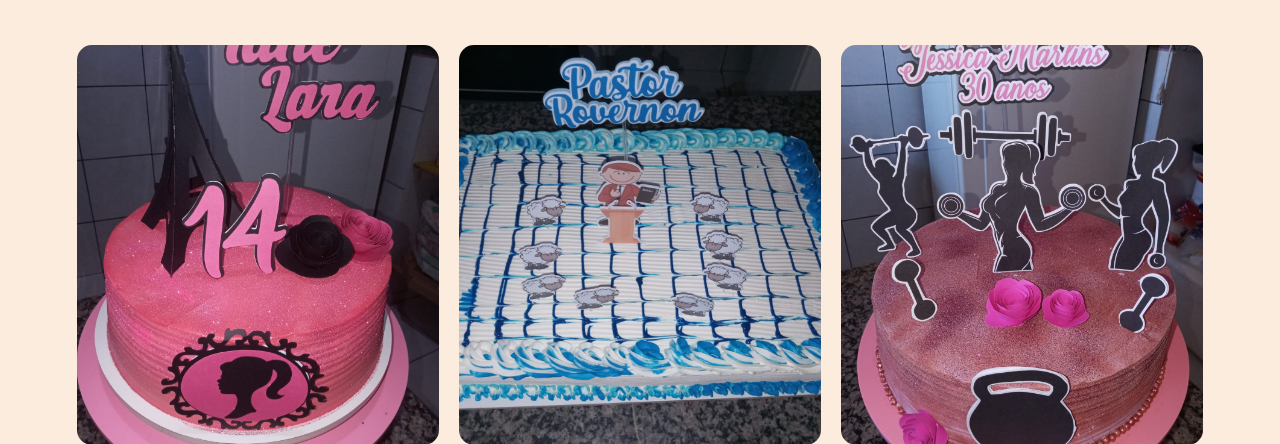
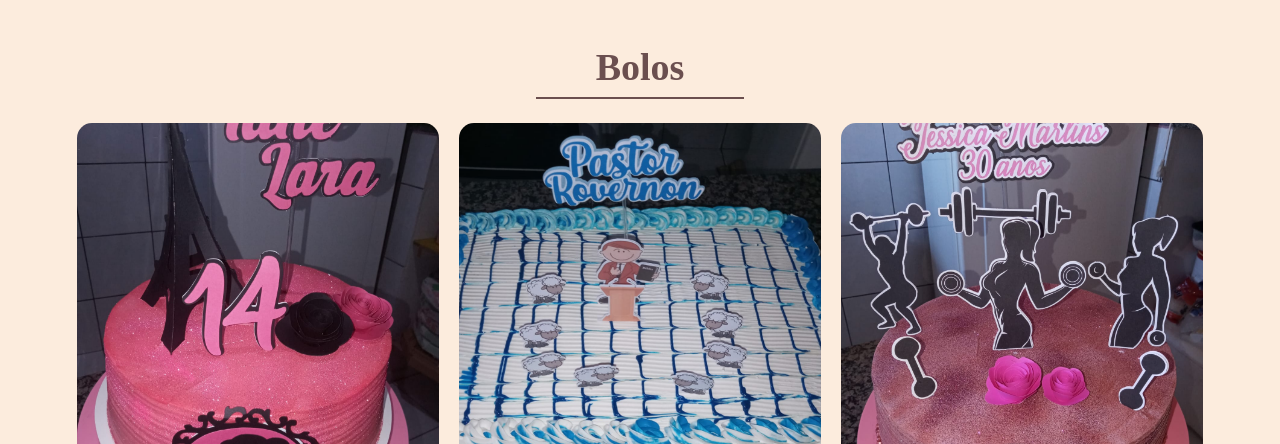
Before and after one commit to WendelSantosNunes/Cozinheira-de-m-o-cheia, a web app: file cakes.html in a window 1280 px wide. Shown: the part 87-531 px from the top of the page. Run offline with its HTML, style and script files only (its server is not run), Linux system fonts and the light colour scheme.

Commit message:
Update project

```diff
--- a/cakes.html
+++ b/cakes.html
@@ -26,6 +26,7 @@
     </header>
 
     <main class="container cakes">
+      <h2>Bolos</h2>
       <div class="photos"></div>
       <div class="most-photos">
         <a href="#" onclick="photo()">Ver mais</a>
--- a/contact.html
+++ b/contact.html
@@ -24,6 +24,8 @@
         </ul>
       </div>
     </header>
+
+    <h2>Contato</h2>
 
     <main class="container contact">
       <div class="container-contact">
--- a/pizza.html
+++ b/pizza.html
@@ -26,6 +26,7 @@
     </header>
 
     <main class="container pizza">
+      <h2>Pizza</h2>
       <div class="pizza-principal">
         <img src="./assets/pg-pizza1.jpeg" alt="Fotos de salgados" />
       </div>
--- a/savory.html
+++ b/savory.html
@@ -26,6 +26,7 @@
     </header>
 
     <main class="container bolos">
+      <h2>Bolos</h2>
       <div class="bolo-principal">
         <img src="./assets/pg-salgados1.jpeg" alt="Fotos de salgados" />
       </div>
--- a/styles/cakes.css
+++ b/styles/cakes.css
@@ -16,6 +16,10 @@
 main {
   padding-top: 45px;
   text-align: center;
+}
+
+h2 {
+  margin: 0 0 1.5rem 0;
 }
 
 main img {
@@ -55,7 +59,7 @@
 }
 
 /* Responsividade ########## */
-@media (min-width: 700px) and (min-height: 1185px) {
+@media (min-width: 734px) and (min-height: 3027px) {
   footer {
     position: absolute;
   }
--- a/styles/head.css
+++ b/styles/head.css
@@ -23,10 +23,6 @@
   font-size: 1.125rem;
 }
 
-ul li:hover {
-  font-size: 1.5rem;
-}
-
 h1 {
   font-size: 2.5rem;
   font-style: italic;
--- a/styles/pizza.css
+++ b/styles/pizza.css
@@ -15,6 +15,10 @@
 
 main {
   text-align: center;
+}
+
+h2 {
+  margin: 1.5rem 0;
 }
 
 .pizza-principal {
--- a/styles/savory.css
+++ b/styles/savory.css
@@ -15,6 +15,10 @@
 
 main {
   text-align: center;
+}
+
+h2 {
+  margin: 1.5rem 0;
 }
 
 .bolo-principal {
```
